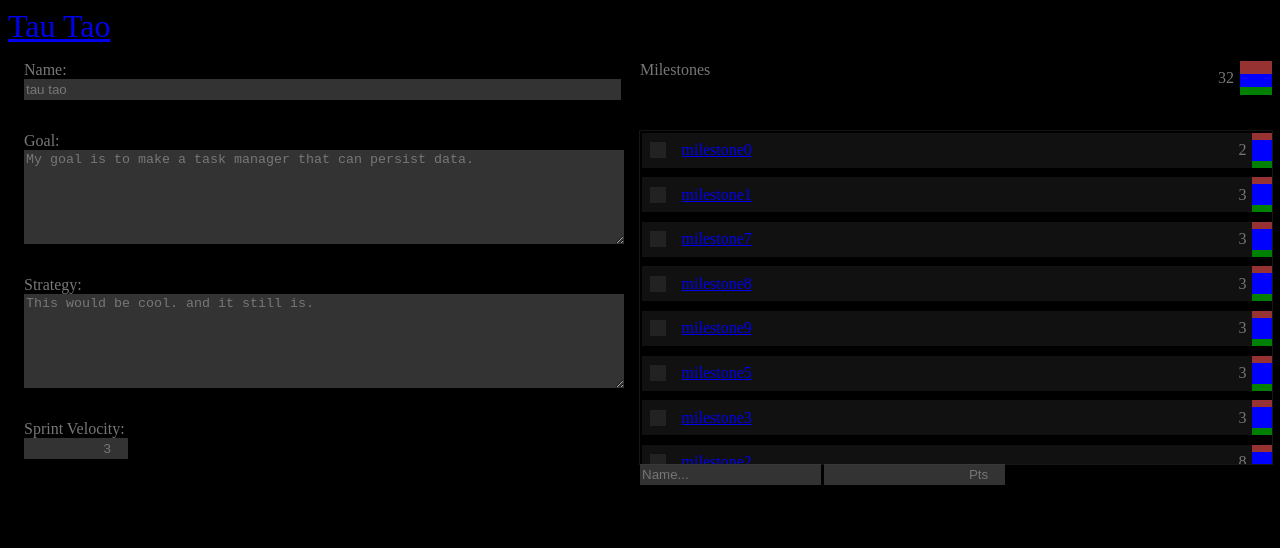
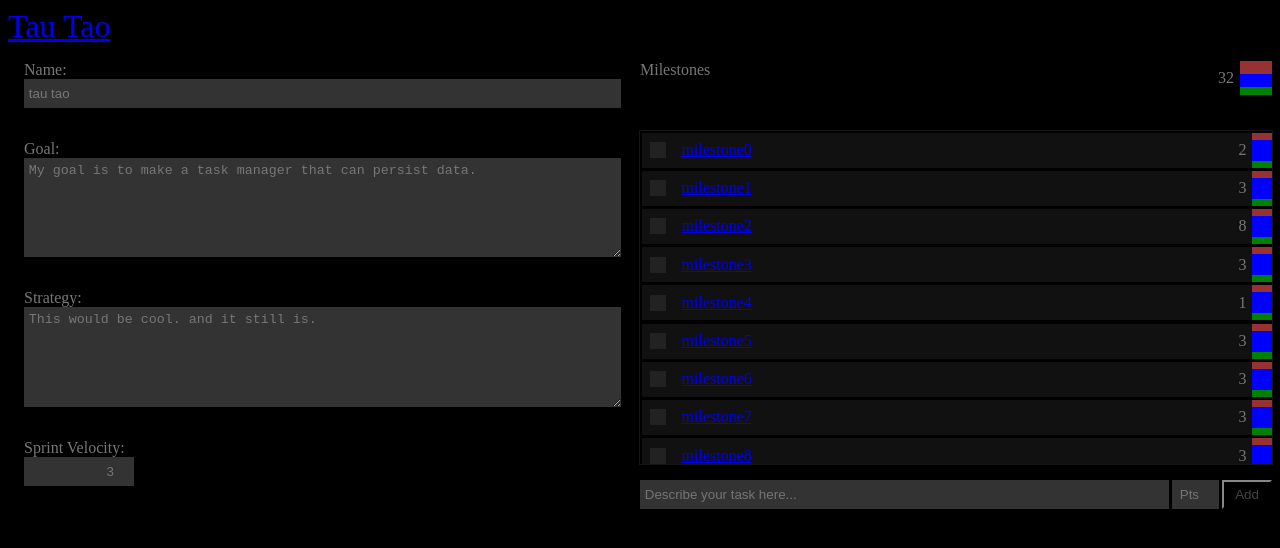
Before and after one commit to emlprime/tautao, a React (Create React App) app: page / in a window 1280 px wide. Shown: the top 548 px of the page. Built offline with nearby package versions, Linux system fonts and the light colour scheme; data requests are answered from the project's data file.

Commit message:
new task form is handling data but not submitting

```diff
--- a/db.json
+++ b/db.json
@@ -13,6 +13,26 @@
           "model": "items"
         },
         {
+          "id": "milestone2",
+          "model": "items"
+        },
+        {
+          "id": "milestone3",
+          "model": "items"
+        },
+        {
+          "id": "milestone4",
+          "model": "items"
+        },
+        {
+          "id": "milestone5",
+          "model": "items"
+        },
+        {
+          "id": "milestone6",
+          "model": "items"
+        },
+        {
           "id": "milestone7",
           "model": "items"
         },
@@ -22,26 +42,6 @@
         },
         {
           "id": "milestone9",
-          "model": "items"
-        },
-        {
-          "id": "milestone5",
-          "model": "items"
-        },
-        {
-          "id": "milestone3",
-          "model": "items"
-        },
-        {
-          "id": "milestone2",
-          "model": "items"
-        },
-        {
-          "id": "milestone4",
-          "model": "items"
-        },
-        {
-          "id": "milestone6",
           "model": "items"
         }
       ],
--- a/src/Button.js
+++ b/src/Button.js
@@ -1,9 +1,9 @@
 import React from "react";
 import styled from "styled-components";
 
-function Button({ children, handleClick }) {
+function Button({ children, handleClick, type = "button", ...rest }) {
   return (
-    <Style type="button" onClick={handleClick}>
+    <Style type={type} onClick={handleClick} {...rest}>
       {children}
     </Style>
   );
--- a/src/FieldText.js
+++ b/src/FieldText.js
@@ -9,5 +9,4 @@ export default FieldText;
 
 const Input = styled.input`
   height: 1.2rem;
-  margin-right: 0.2rem;
 `;
--- a/src/GlobalStyle.js
+++ b/src/GlobalStyle.js
@@ -53,6 +53,8 @@ input, textarea {
     background-color: #333;
     border: none;
     color: #777;
+padding:  .3rem;
+  margin-right: 0.2rem;
 
 }
 
--- a/src/NewTaskForm.js
+++ b/src/NewTaskForm.js
@@ -1,19 +1,67 @@
-import React from "react";
+import React, { useCallback, useEffect, useReducer, useState } from "react";
+import * as R from "ramda";
 import styled from "styled-components";
 import FieldText from "./FieldText";
 import FieldNumber from "./FieldNumber";
+import Button from "./Button";
+
+function reducer(state, action) {
+  switch (action.type) {
+    case "SET_VALUE":
+      return R.merge(state, action.payload);
+    case "CLEAR":
+      console.log("clearing");
+      return { name: "", points: "" };
+    default:
+      return state;
+  }
+}
 
 function NewTaskForm() {
+  const [state, dispatch] = useReducer(reducer, { name: undefined, points: undefined });
+
+  const [isDisabled, setIsDisabled] = useState(true);
+
+  useEffect(() => {
+    setIsDisabled(R.anyPass([R.isNil, R.isEmpty])(state.name));
+  }, [state.name, isDisabled, setIsDisabled]);
+
+  const handleSubmit = useCallback(
+    e => {
+      e.preventDefault();
+      console.log("state:", state);
+      dispatch({ type: "CLEAR" });
+    },
+    [state]
+  );
+
   return (
-    <Style>
-      <FieldText placeholder="Name..." />
-      <FieldNumber placeholder="Pts" />
+    <Style onSubmit={handleSubmit}>
+      <FieldText
+        id="new_name"
+        name="name"
+        placeholder="Describe your task here..."
+        value={state.name}
+        onChange={e => dispatch({ type: "SET_VALUE", payload: { name: e.target.value } })}
+      />
+      <FieldNumber
+        id="new_points"
+        name="points"
+        placeholder="Pts"
+        value={state.points}
+        onChange={e => dispatch({ type: "SET_VALUE", payload: { points: e.target.value } })}
+      />
+      <Button type="submit" disabled={isDisabled}>
+        Add
+      </Button>
     </Style>
   );
 }
 
 export default NewTaskForm;
 
-const Style = styled.section`
-  grid-template: "name points" 1fr/ 2fr 1fr;
+const Style = styled.form`
+  padding-top: 1rem;
+  display: grid;
+  grid-template-columns: 1fr 50px 50px;
 `;
--- a/src/TaskListItem.js
+++ b/src/TaskListItem.js
@@ -33,7 +33,7 @@ export default TaskListItem;
 const Style = styled.li`
   width: 100%;
   background-color: ${formatChosen};
-  margin: 0 0.6rem 0.6rem 0;
+  margin: 0 0.2rem 0.2rem 0;
   padding-left: 0.5rem;
   display: grid;
   align-items: center;
```
